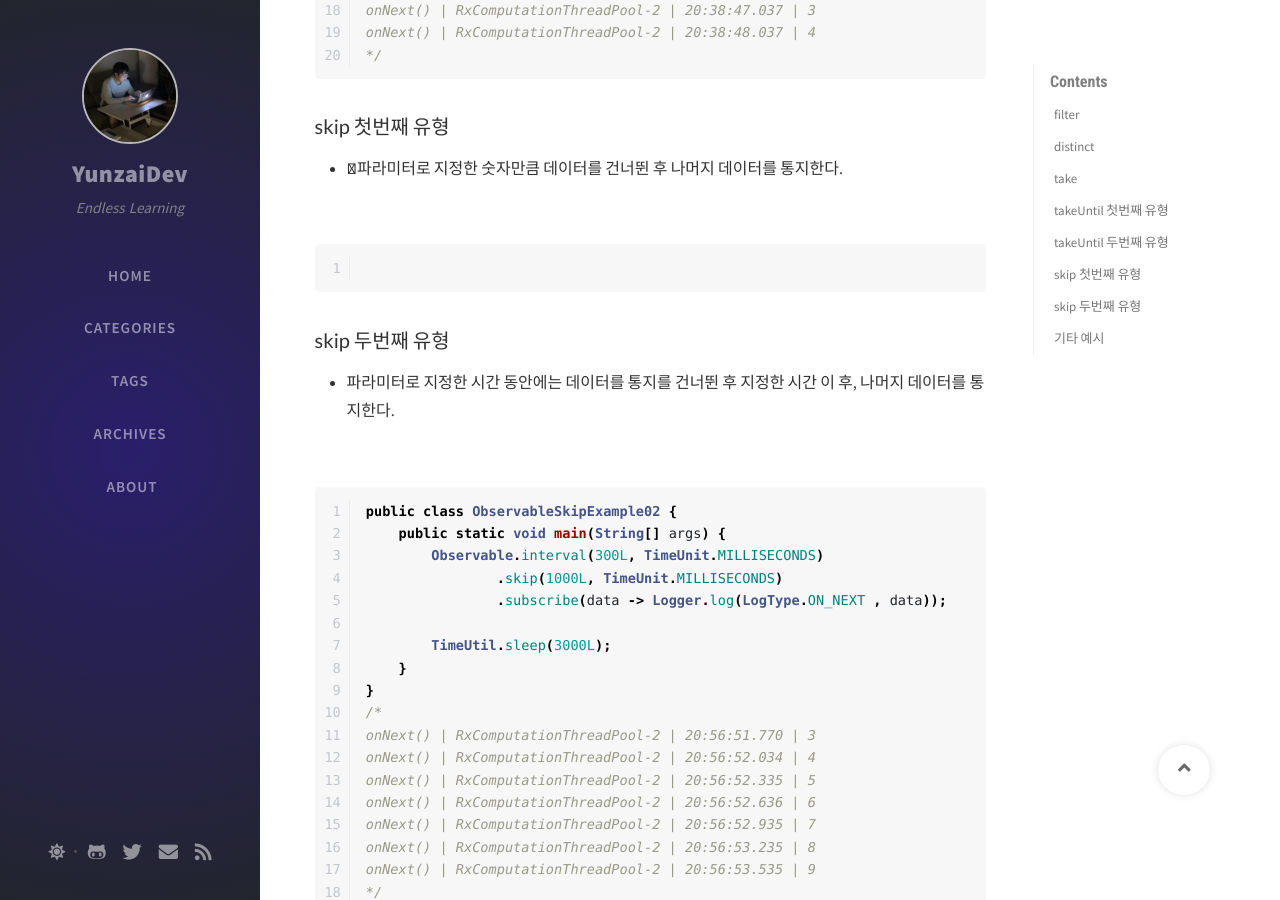
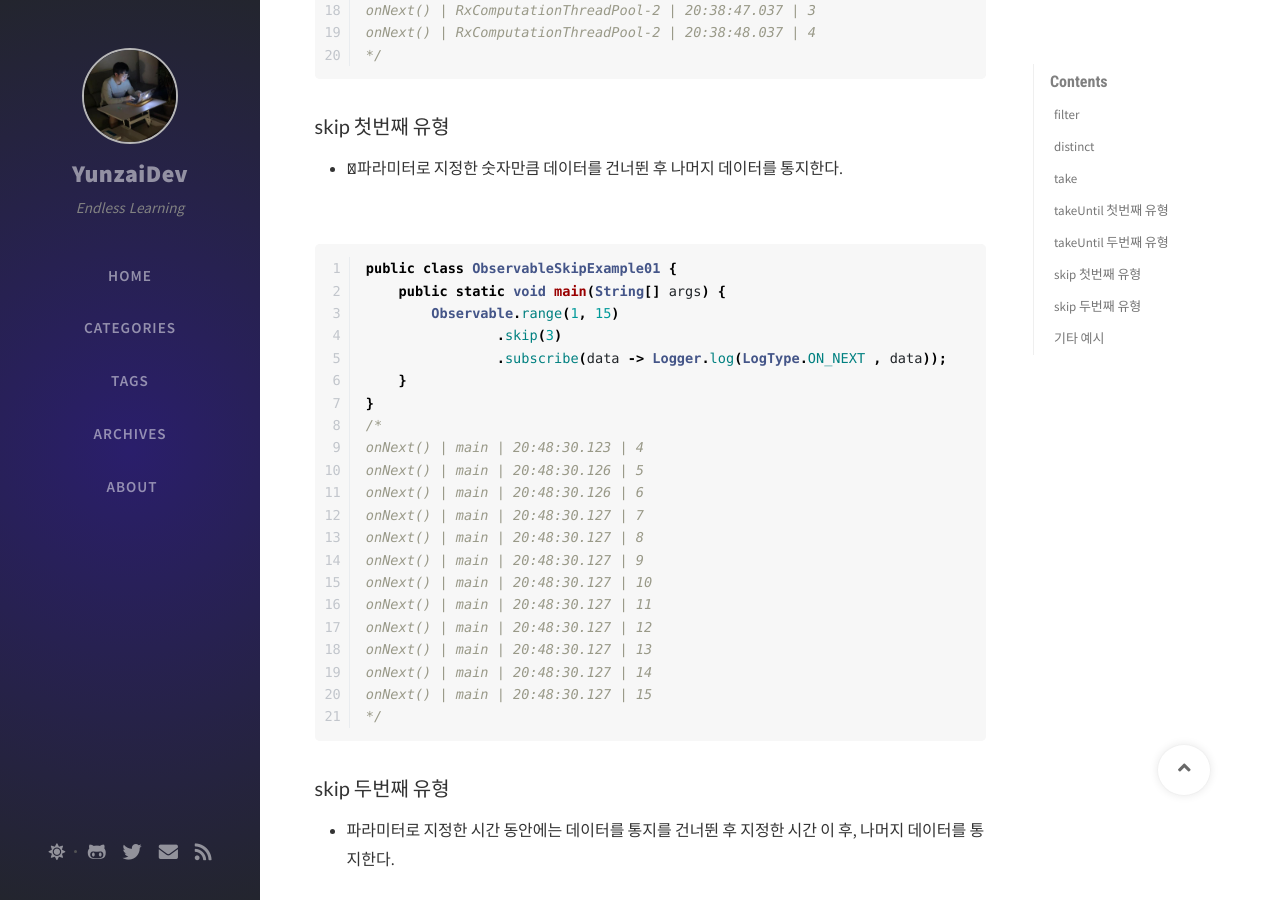
Before and after one commit to yunjaena/yunjaena.github.io, a Jekyll site: the page built from _posts/Android/RxJava/2020-12-12-RxJava_데이터_필터링_연산자.md, in a window 1280 px wide and 900 px high, scrolled down 4279 px. Built offline with Jekyll 4.4.1, drawn with Linux system fonts in a browser that asks for light colours; nearby versions of some CDN libraries; comment, search, counter and statistics services are not loaded.

Commit message:
Update RxJava data filtering post
Update RxJava data filtering post

````diff
--- a/_posts/Android/RxJava/2020-12-12-RxJava_데이터_필터링_연산자.md
+++ b/_posts/Android/RxJava/2020-12-12-RxJava_데이터_필터링_연산자.md
@@ -202,7 +202,27 @@ onNext() | RxComputationThreadPool-2 | 20:38:48.037 | 4
 ![skip](https://drive.google.com/uc?export=view&id=1Rt56OVqZzTGyvKsdPem754a0XEn9A5yS)
 
 ```java
-
+public class ObservableSkipExample01 {
+    public static void main(String[] args) {
+        Observable.range(1, 15)
+                .skip(3)
+                .subscribe(data -> Logger.log(LogType.ON_NEXT , data));
+    }
+}
+/*
+onNext() | main | 20:48:30.123 | 4
+onNext() | main | 20:48:30.126 | 5
+onNext() | main | 20:48:30.126 | 6
+onNext() | main | 20:48:30.127 | 7
+onNext() | main | 20:48:30.127 | 8
+onNext() | main | 20:48:30.127 | 9
+onNext() | main | 20:48:30.127 | 10
+onNext() | main | 20:48:30.127 | 11
+onNext() | main | 20:48:30.127 | 12
+onNext() | main | 20:48:30.127 | 13
+onNext() | main | 20:48:30.127 | 14
+onNext() | main | 20:48:30.127 | 15
+*/
 ```
 
 ### skip 두번째 유형
````
